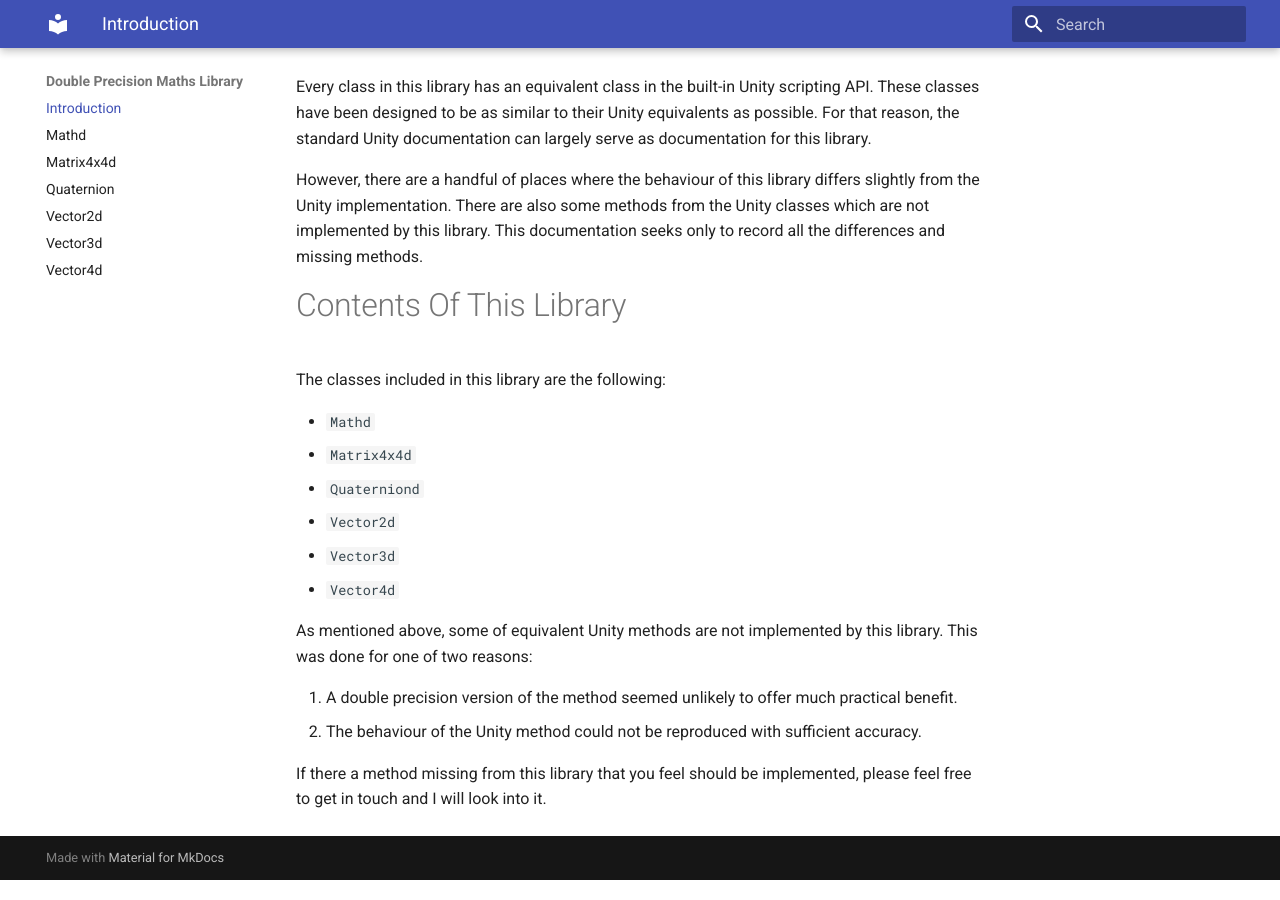
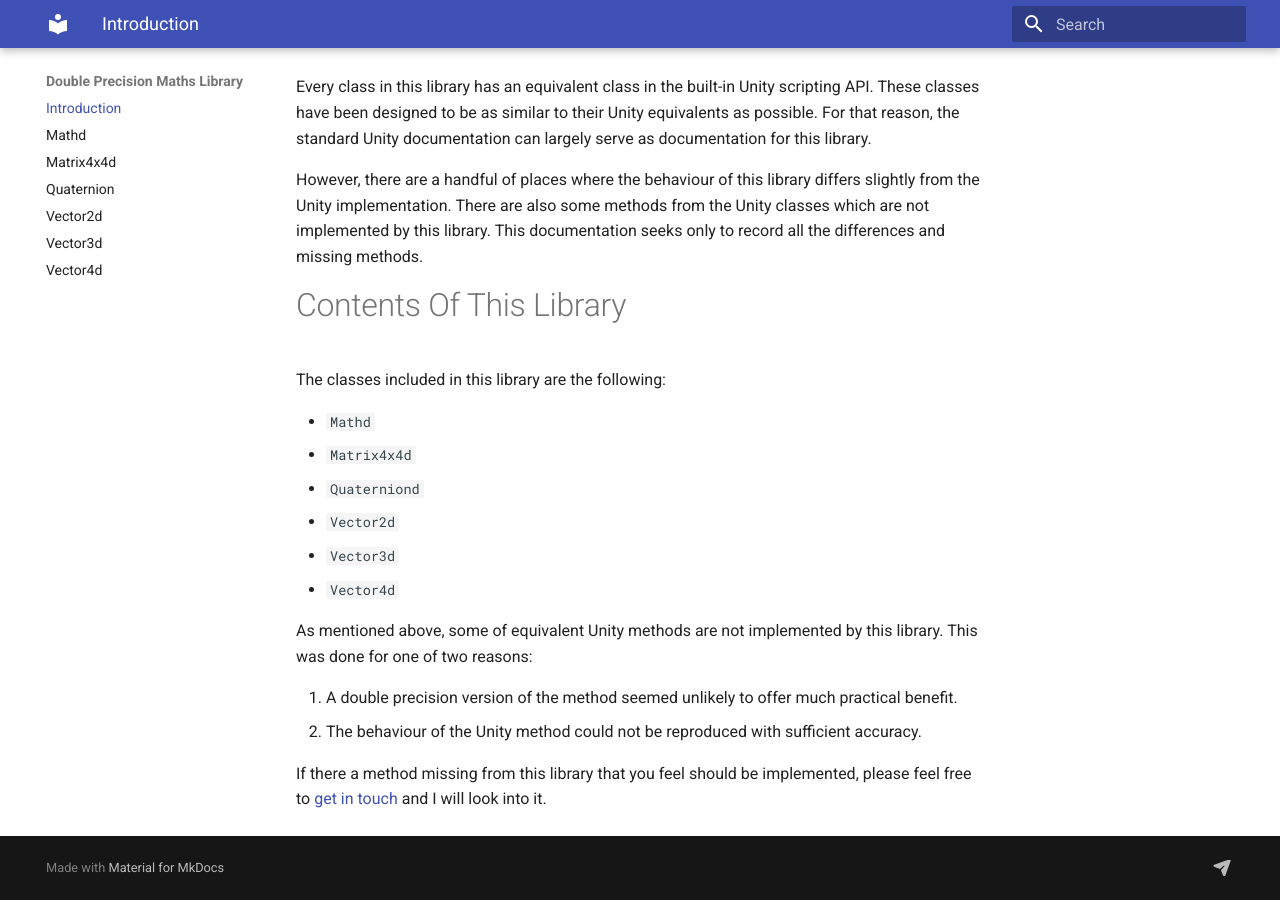
Before and after one commit to RobertJClose/DPML, an MkDocs documentation site: the page built from docs/index.md, in a window 1280 px wide and 900 px high, scrolled down 614 px. Built offline with MkDocs 1.6.1 and Material for MkDocs 9.7.7, drawn with Linux system fonts in a browser that asks for light colours; part of the change alters nothing that is shown.

```diff
--- a/docs/index.md
+++ b/docs/index.md
@@ -32,4 +32,4 @@ As mentioned above, some of equivalent Unity methods are not implemented by this
 1. A double precision version of the method seemed unlikely to offer much practical benefit.
 2. The behaviour of the Unity method could not be reproduced with sufficient accuracy.
 
-If there a method missing from this library that you feel should be implemented, please feel free to get in touch and I will look into it.
+If there a method missing from this library that you feel should be implemented, please feel free to [get in touch](mailto:robertclose@pm.me?subject=DPML) and I will look into it.
--- a/mkdocs.yml
+++ b/mkdocs.yml
@@ -1,3 +1,8 @@
 site_name: Double Precision Maths Library
 theme:
   name: material
+extra:
+  social:
+    - icon: fontawesome/solid/paper-plane
+      link: mailto:robertclose@pm.me?subject=DPML
+      name: Email
```
